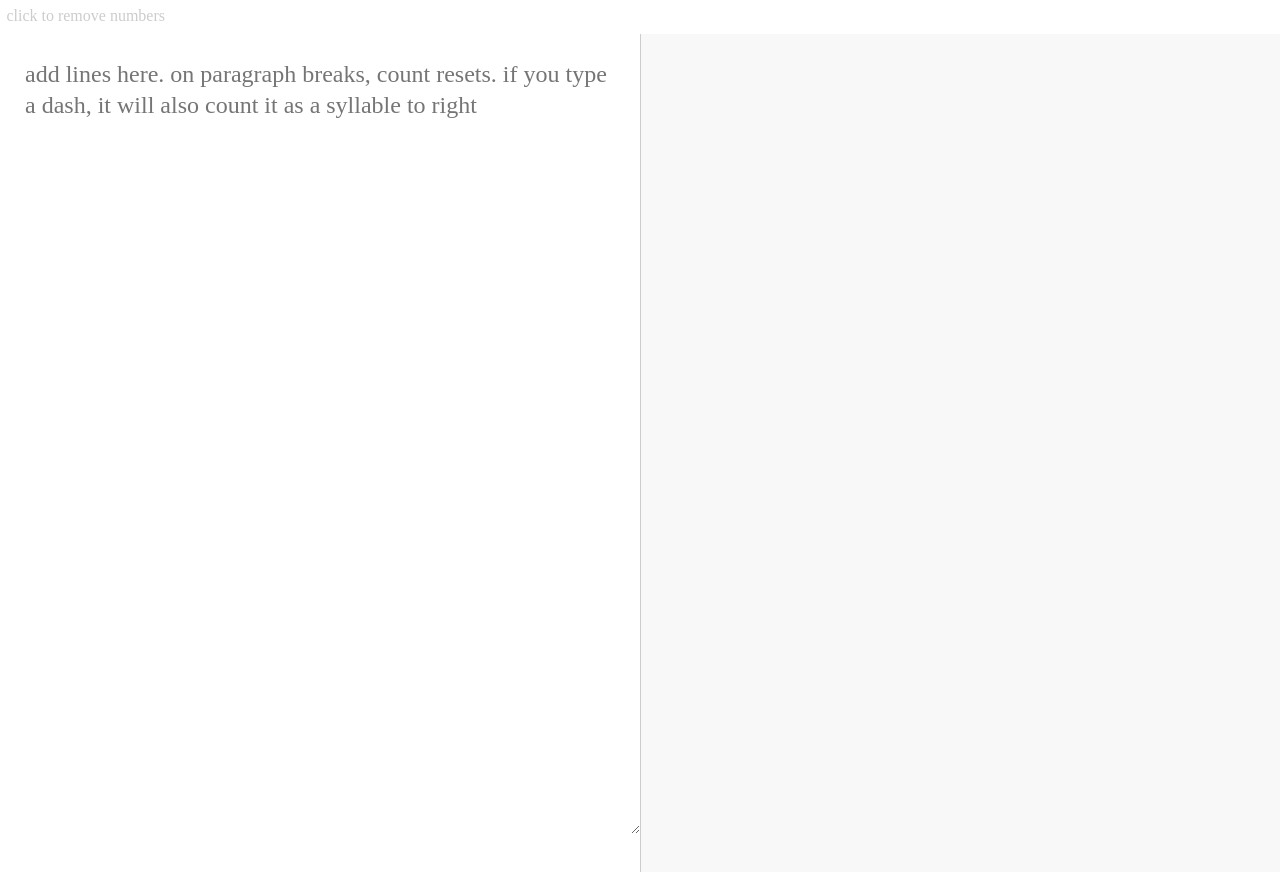
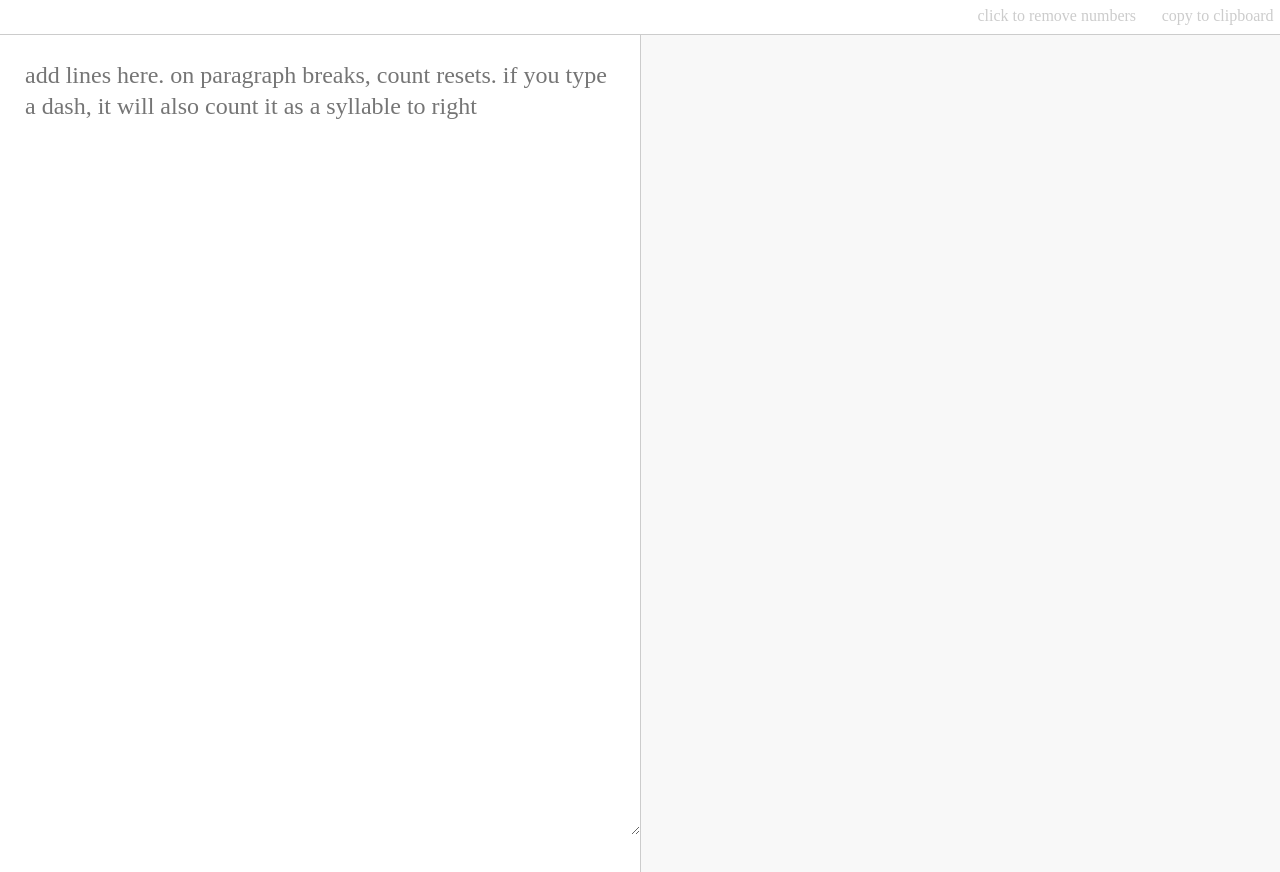
Before and after one commit to scazan/linenumbers, a React (Create React App) app: page / in a window 1280 px wide. Shown: the top 872 px of the page. Built offline with nearby package versions, Linux system fonts and the light colour scheme; a web font is replaced by a local one.

Commit message:
allow copying to the clipboard

```diff
--- a/src/App.css
+++ b/src/App.css
@@ -15,11 +15,19 @@ textarea, .content, .toolbar {
 }
 
 .toolbar {
+  display: flex;
+  justify-content: right;
   font-size: 16px;
   color: #ccc;
   padding: 0.5vw;
   cursor: cell;
   user-select: none;
+
+  border-bottom: 1px solid #ccc;
+}
+
+.toolbar div {
+  margin-left: 2vw;
 }
 
 .lineNumber {
--- a/src/App.js
+++ b/src/App.js
@@ -13,10 +13,26 @@ const getBeats = (line) => {
   return beatsHtml.join('') + '<br/>';
 };
 
+
 function App() {
   const textArea = useRef(null);
   const [content, setContent] = useState("");
   const [beatsVisible, setBeatsVisible] = useState(true);
+  const [copied, setCopied] = useState(false);
+
+  const copyToClipboard = () => {
+    const contentWithNumbers = document.querySelector('.content').innerText;
+
+    const textArea = document.createElement('textarea');
+    textArea.value = contentWithNumbers;
+    document.body.appendChild(textArea);
+    textArea.select();
+    document.execCommand('copy');
+    document.body.removeChild(textArea);
+
+    setCopied(true);
+    setTimeout(() => setCopied(false), 2000);
+  };
 
   const process = () => {
     const value = textArea.current.value;
@@ -55,6 +71,10 @@ function App() {
       <div className="beatsVisible" onClick={toggleBeatsVisible}>
         {beatsVisible ? 'click to remove numbers' : 'click to add numbers'}
       </div>
+
+      <div className="copy" onClick={copyToClipboard}>
+         {copied ? 'copied!': 'copy to clipboard'}
+      </div>
     </div>
       <div className={`App ${beatsVisible ? '' : 'noBeatsVisible'}`}>
       <textarea
```
